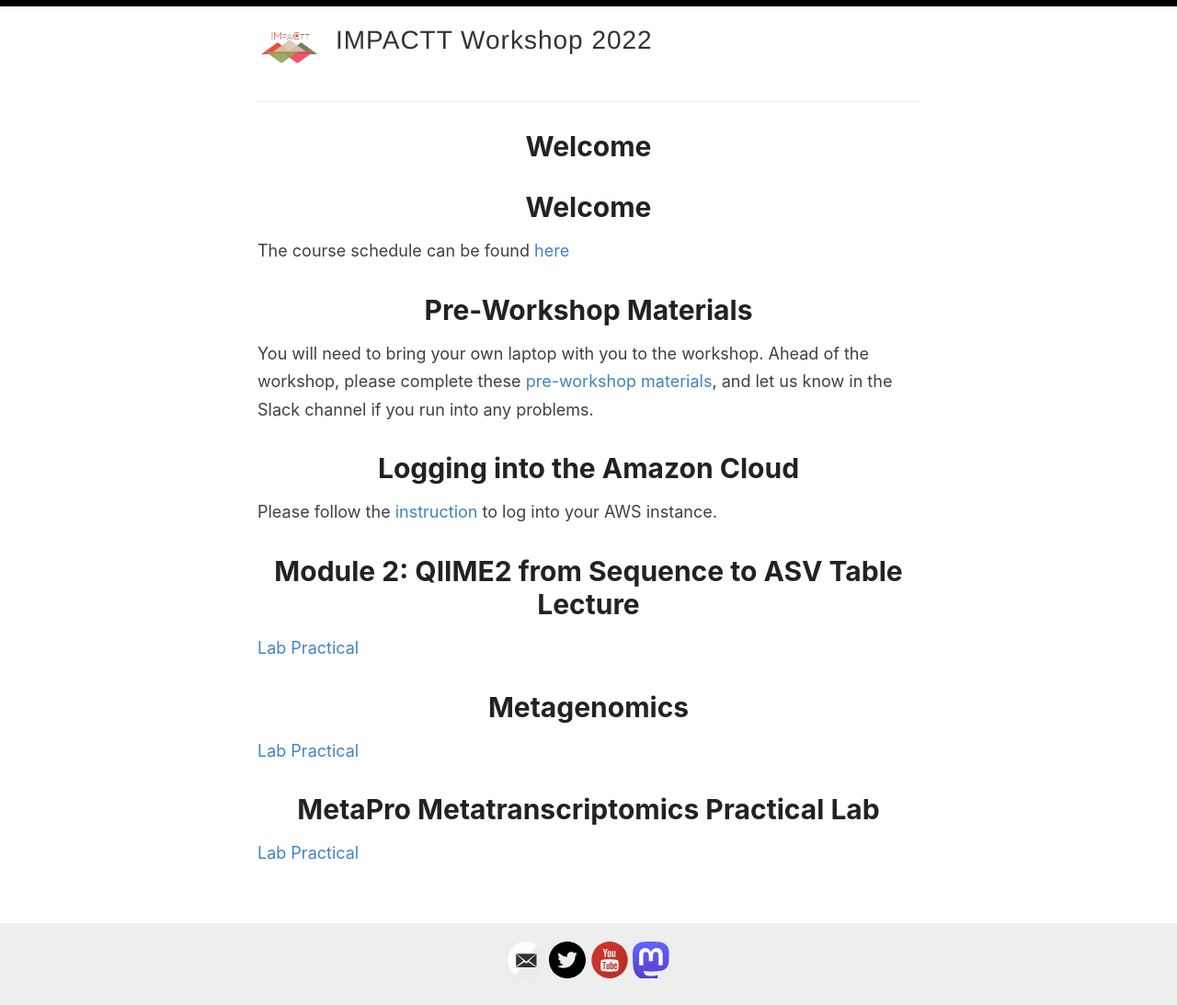
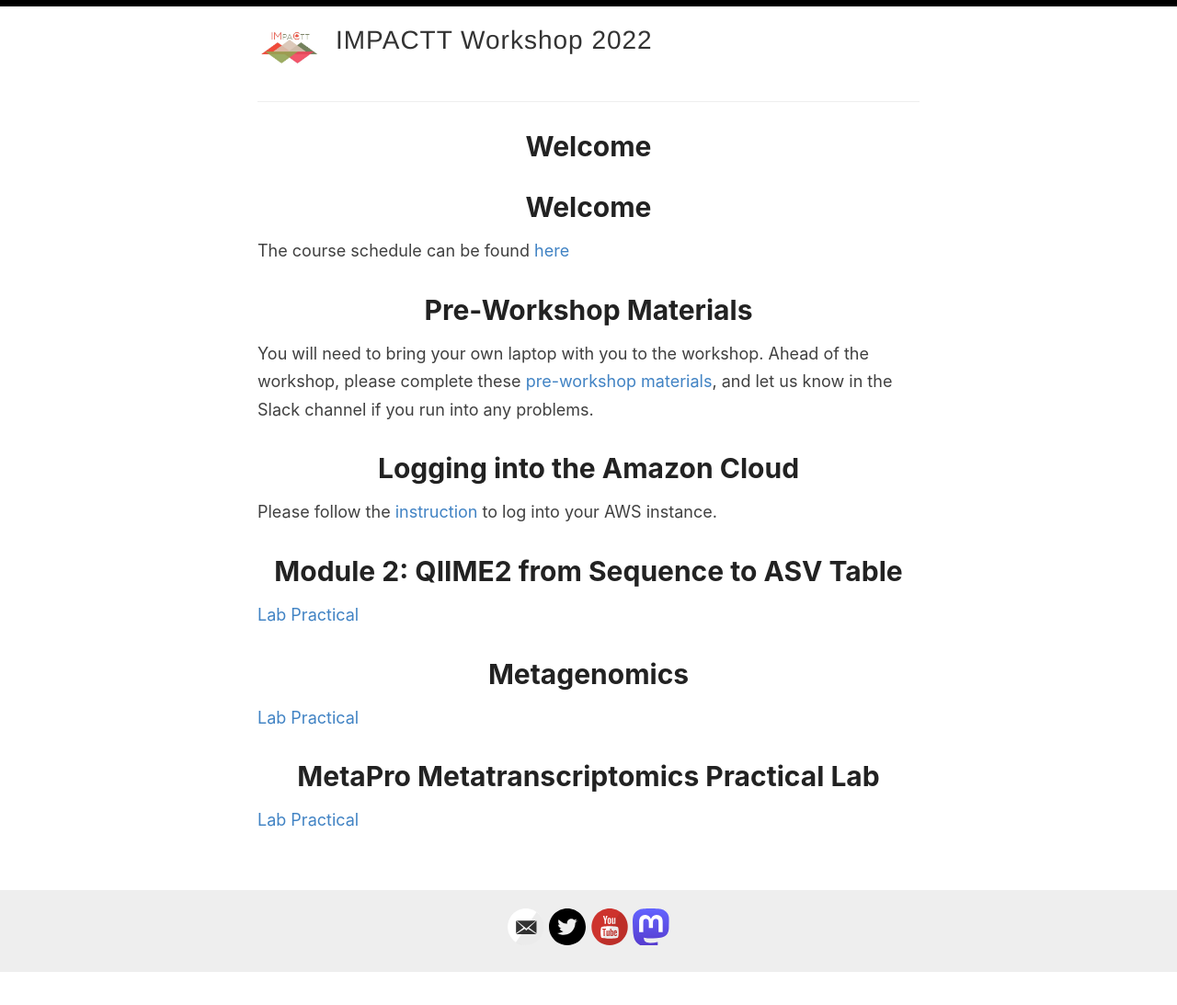
Before and after one commit to bioinformaticsdotca/MIC_2022, a Jekyll site: the page built from index.md, in a window 1280 px wide. Shown: the whole page at 92% size. Built offline with Jekyll 4.4.1, drawn with Linux system fonts in a browser that asks for light colours; our own code applies the rules of GitHub Pages for plain Markdown files; after the commit the page ends 1057 px from its top, so only the background shows below that.

Commit message:
Update index.md

```diff
--- a/index.md
+++ b/index.md
@@ -8,7 +8,7 @@ You will need to bring your own laptop with you to the workshop. Ahead of the wo
 # Logging into the Amazon Cloud
 Please follow the [instruction](/MIC_2022/Logging%20into%20AWS) to log into your AWS instance.
 
-# Module 2: QIIME2 from Sequence to ASV Table Lecture
+# Module 2: QIIME2 from Sequence to ASV Table
 [Lab Practical](https://github.com/beiko-lab/CBW2021_Module2_16S_Analysis/wiki/MIC-Module-2-tutorial)
 
 # Metagenomics
```
